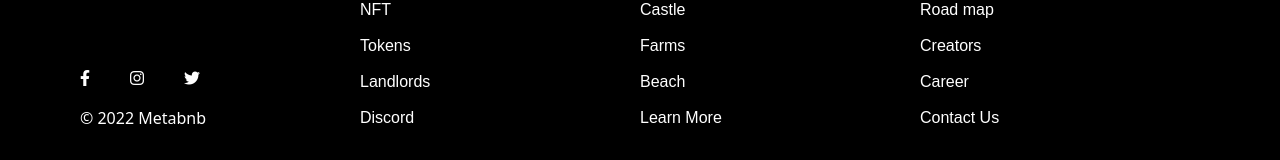
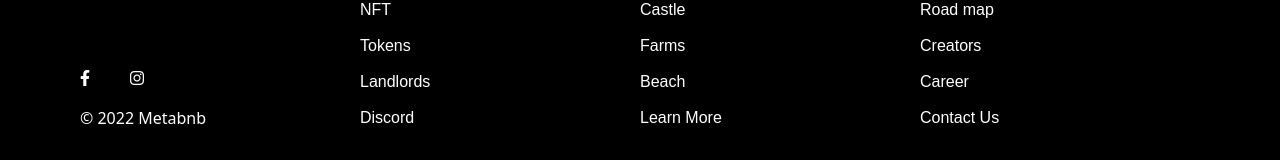
Before and after one commit to AkpokigheMarvellous/META-BNB, a React (Create React App) app: page /place in a window 1280 px wide. Shown: the part 1803-1963 px from the top of the page. Built offline with nearby package versions, Linux system fonts and the light colour scheme; a web font is replaced by a local one.

Commit message:
Routing the diff pages

```diff
--- a/src/components/Footer.jsx
+++ b/src/components/Footer.jsx
@@ -13,7 +13,7 @@ const Footer = () => {
             <div className="flex text-white space-x-10 md:justify-start justify-center">
               <i className="fab fa-facebook-f"></i>
               <i className="fab fa-instagram"></i>
-              <i className="fab fa-twitter"></i>
+
             </div>
 
             <div className="">
```
